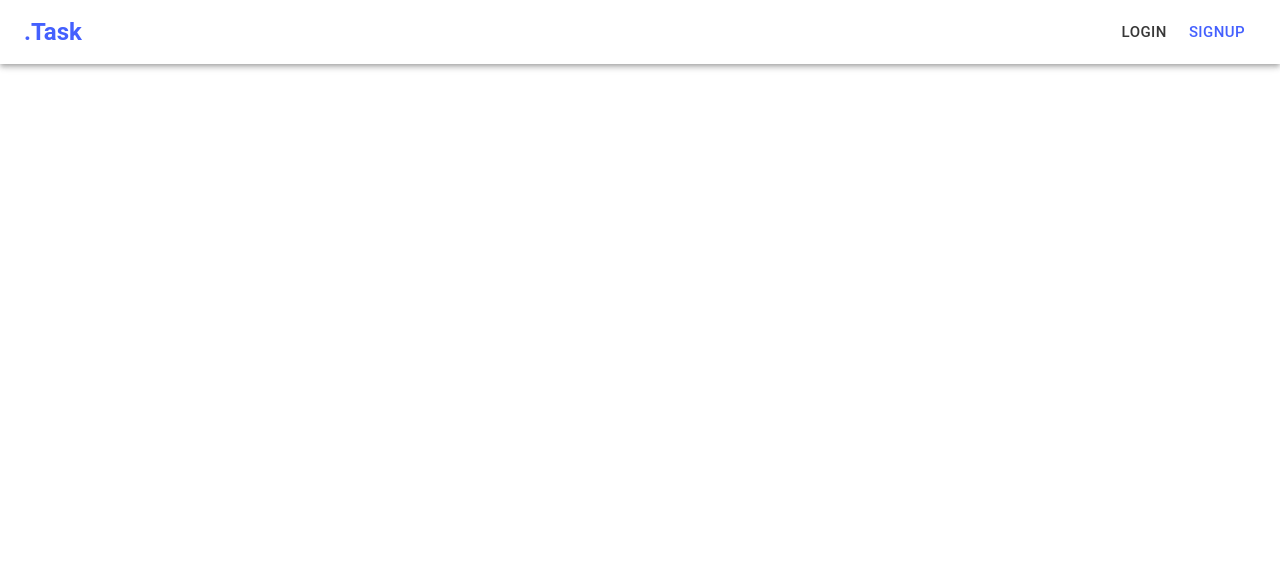
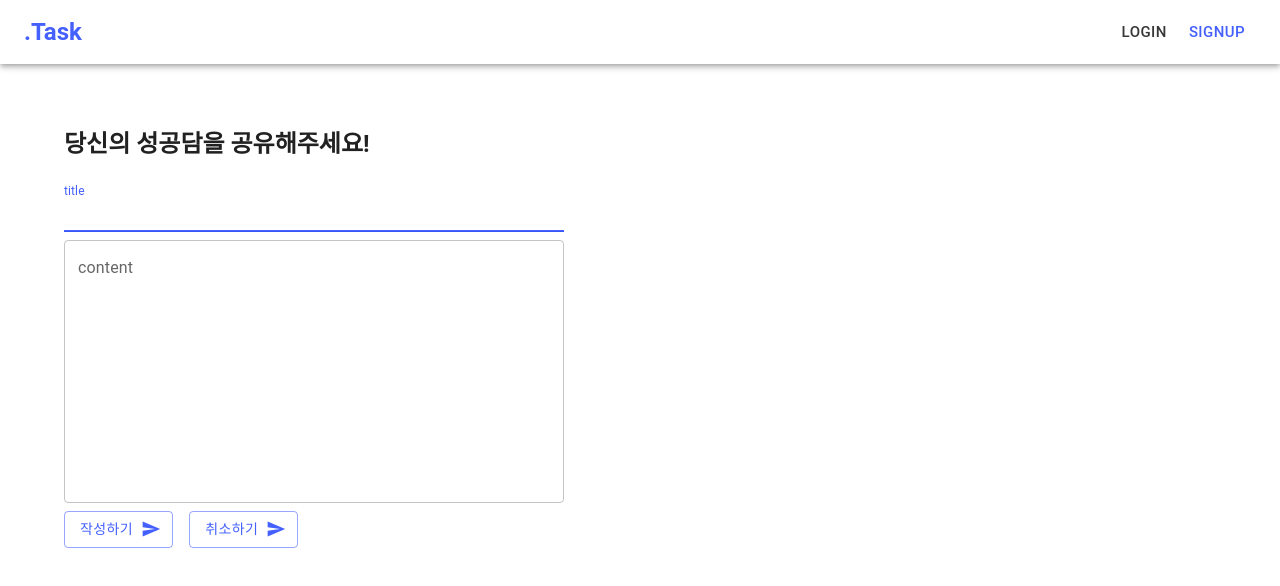
Before and after one commit to every-task/web, a React (Create React App) app: page /post in a window 1280 px wide. Shown: the top 586 px of the page. Built offline with nearby package versions, Linux system fonts and the light colour scheme; no server answers.

Commit message:
feat: 포스트 초안 제작#10

```diff
--- a/src/pages/Post.jsx
+++ b/src/pages/Post.jsx
@@ -2,31 +2,53 @@ import Editor from "../component/post/Editor"
 import { getAuth, signInWithCustomToken } from "firebase/auth";
 import { api } from "../network/api";
 import { useEffect } from "react";
+import SendIcon from '@mui/icons-material/Send';
+
+import {
+    CssBaseline,
+    Typography,
+    TextField,
+    Button,
+    FormControlLabel,
+    Checkbox,
+    Grid,
+    Box,
+    Container,
+} from "@mui/material"
+
+
+import { ThemeProvider } from '@mui/material/styles';
+import { MyCustomTheme } from "../component/template/Palette";
+import { useState } from "react";
 
 
 
 const Post = () => {
 
+    const [key, setKey] = useState()
+
 
     const getUploadKey = async () => {
 
-        const keys = await api('api/vi/firebase', 'GET')
+        const keys = await api('api/v1/firebase', 'GET')
 
-        const auth = getAuth();
+        setKey(keys)
 
-        signInWithCustomToken(auth, keys)
-            .then((userCredential) => {
-                // Signed in
-                const user = userCredential.user;
+        // 이 밑은 파일 버튼을 눌렀을때 하면 됨.
+        // const auth = getAuth();
 
-                console.log(user)
-                // ...
-            })
-            .catch((error) => {
-                const errorCode = error.code;
-                const errorMessage = error.message;
-                // ...
-            });
+        // signInWithCustomToken(auth, keys)
+        //     .then((userCredential) => {
+        //         // Signed in
+        //         const user = userCredential.user;
+        //         // 추가적으로 할게 없음. 어짜피 기존에 로그인 되어있던 유저의 uuid를 활용하여 키를 발급받아온 것임.
+
+        //     })
+        //     .catch((error) => {
+        //         const errorCode = error.code;
+        //         const errorMessage = error.message;
+        //         // ...
+        //     });
 
 
     }
@@ -38,17 +60,83 @@ const Post = () => {
     }, [])
 
 
+    const handleSubmit = async (e) => {
+        e.preventDefault();
+        const result = new FormData(e.currentTarget);
+
+        const post = {
+            title: result.get('title'),
+            content: result.get('content'),
+        }
+
+        try {
+
+            const { data } = await api('api/v1/story', 'post', post)
+
+        } catch (err) {
+            console.log(err)
+        }
+
+    };
+
+
     return <>
 
-        <form>
+        < ThemeProvider theme={MyCustomTheme} >
+            <Container component="main" Width="500">
+                <CssBaseline />
+                <Box
+                    sx={{
+                        marginTop: 8,
 
+                        alignItems: "flex-start"
+                    }}
+                >
 
+                    <Typography component="h1" variant="h5" sx={{ fontWeight: 'bold' }} >
+                        당신의 성공담을 공유해주세요!
+                    </Typography>
+                    <Box component="form" onSubmit={handleSubmit} noValidate sx={{
+                        mt: 1, alignItems: 'center', display: 'flex',
+                        flexDirection: 'column',
+                        alignItems: "flex-start"
+                    }}>
+                        <TextField
+                            variant="standard"
+                            margin="normal"
+                            id="title"
+                            label="title"
+                            name="title"
+                            autoComplete="title"
+                            autoFocus
+                            sx={{ width: 500 }}
+                        />
 
+                        <TextField
+                            id="content"
 
-        </form>
+                            label="content"
+                            name="content"
+                            multiline
+                            maxRows={20}
+                            minRows={10}
+                            sx={{ width: 500 }}
+                        />
 
-
-
+                        <Box sx={{ mt: 1 }}>
+                            <Grid container spacing={2} sx={{ justifyContent: "flex-end" }}>
+                                <Grid item >
+                                    <Button type="submit" variant="outlined" endIcon={<SendIcon />}>작성하기</Button>
+                                </Grid>
+                                <Grid item>
+                                    <Button variant="outlined" endIcon={<SendIcon />}>취소하기</Button>
+                                </Grid>
+                            </Grid>
+                        </Box>
+                    </Box>
+                </Box>
+            </Container>
+        </ThemeProvider >
     </>
 
 }
```
